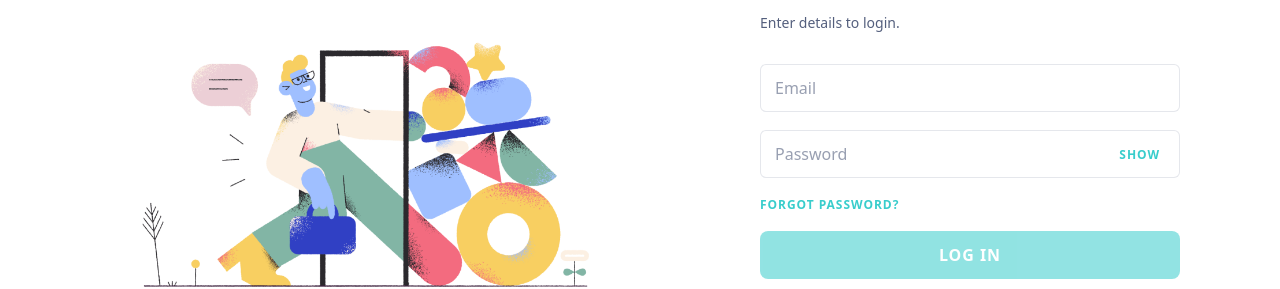
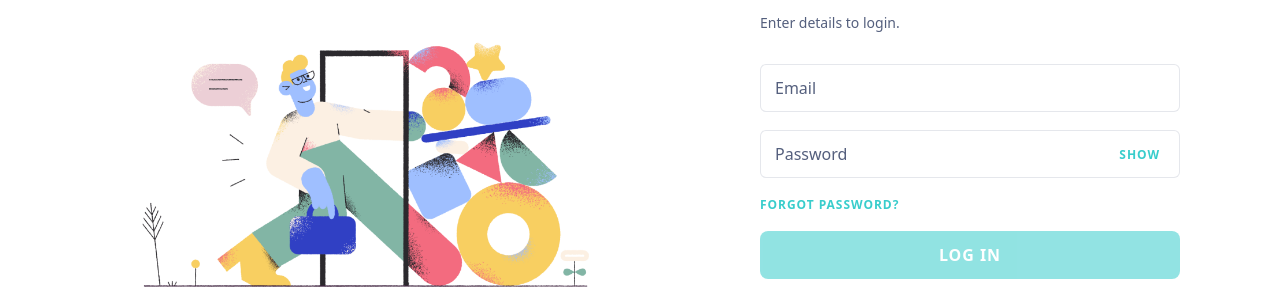
Before and after one commit to Tobi-Oyedele/lendsqr-fe-test, a React (Vite) app: page /login in a window 1280 px wide. Shown: the part 277-566 px from the top of the page. Built offline with nearby package versions, Linux system fonts and the light colour scheme.

Commit message:
style: refine login page styles and UI details

```diff
--- a/index.html
+++ b/index.html
@@ -1,8 +1,8 @@
-<!doctype html>
+<!DOCTYPE html>
 <html lang="en">
   <head>
     <meta charset="UTF-8" />
-    <link rel="icon" type="image/svg+xml" href="/vite.svg" />
+    <link rel="icon" type="image/svg+xml" href="/src/assets/logo.svg" />
     <meta name="viewport" content="width=device-width, initial-scale=1.0" />
     <title>oyedele-oluwatobiloba-lendsqr-fe-test</title>
   </head>
--- a/src/pages/Login/Login.module.scss
+++ b/src/pages/Login/Login.module.scss
@@ -112,17 +112,17 @@
   height: 48px;
   padding: 0 14px;
   border-radius: 6px;
-  border: 1px solid rgba(84, 95, 125, 0.15);
+  border: 1px solid $color-muted-light;
   background: $color-surface;
   outline: none;
 
   &::placeholder {
-    color: rgba(84, 95, 125, 0.6);
+    color: $color-muted;
   }
 
   &:focus {
     border-color: $color-primary;
-    box-shadow: 0 0 0 3px rgba(57, 205, 204, 0.15);
+    box-shadow: 0 0 0 2px $color-primary;
   }
 }
 
@@ -154,7 +154,7 @@
 
   &:focus-visible {
     border-radius: 6px;
-    box-shadow: 0 0 0 3px rgba(57, 205, 204, 0.2);
+    box-shadow: 0 0 0 3px $color-primary;
   }
 }
 
@@ -187,7 +187,7 @@
 
   &:focus-visible {
     outline: none;
-    box-shadow: 0 0 0 4px rgba(57, 205, 204, 0.25);
+    box-shadow: 0 0 0 4px $color-primary;
   }
 }
 
@@ -212,5 +212,5 @@
 .helperText {
   margin-top: 8px;
   font-size: 12px;
-  color: rgba(84, 95, 125, 0.8);
+  color: $color-text;
 }
--- a/src/styles/_variables.scss
+++ b/src/styles/_variables.scss
@@ -2,6 +2,7 @@ $color-bg: #f7f9fc;
 $color-surface: #ffffff;
 $color-text: #213f7d;
 $color-muted: #545f7d;
+$color-muted-light: #545f7d26;
 $color-primary: #39cdcc;
 $color-error: #e4033b;
 
```
